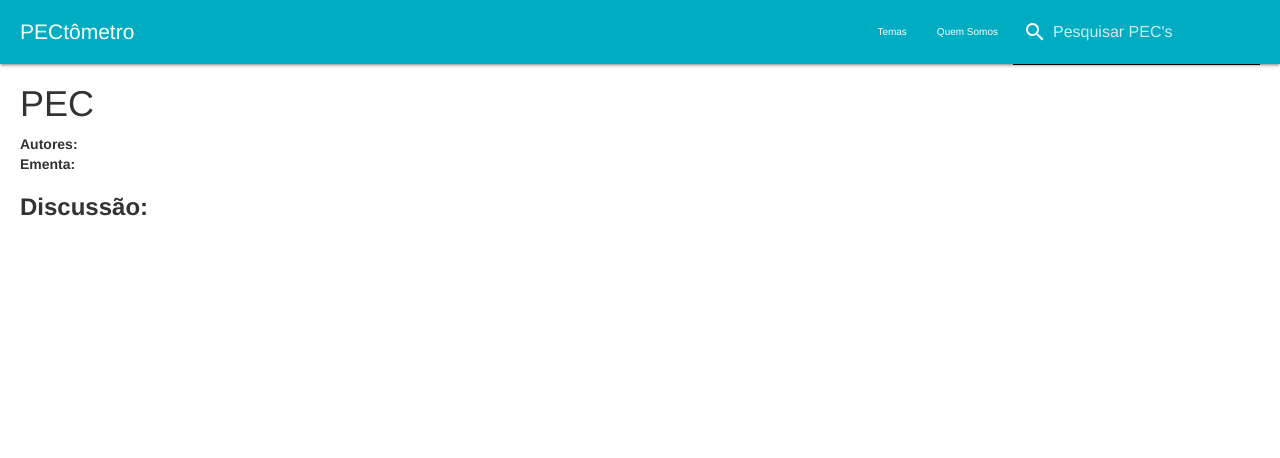
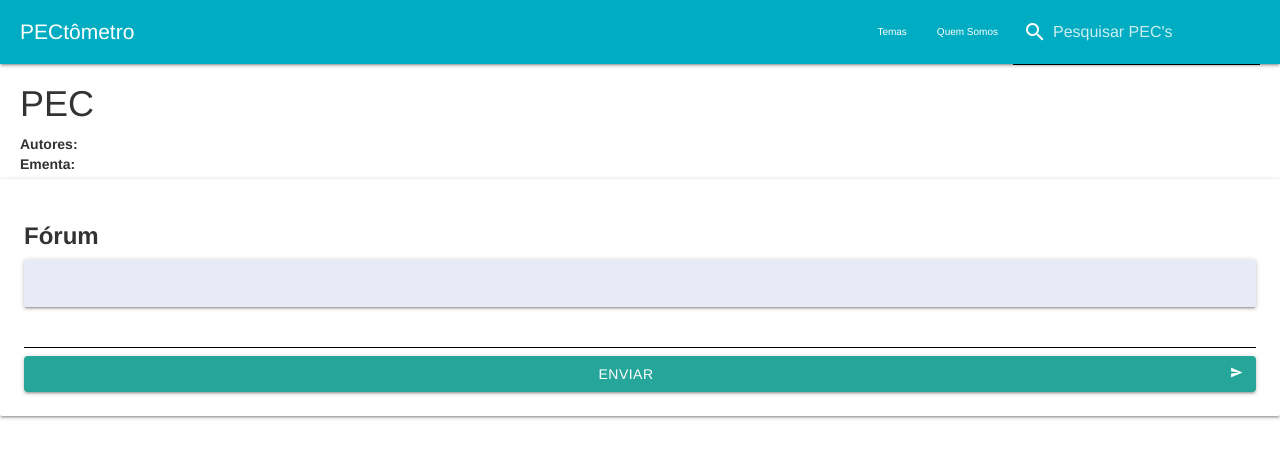
Before and after one commit to macaetano/pectometro, a website: page public/dadosPec.html in a window 1280 px wide. Drawn offline with nearby package versions, Linux system fonts and the light colour scheme; no server answers.

Commit message:
forum adicionado

```diff
--- a/public/dadosPec.html
+++ b/public/dadosPec.html
@@ -71,9 +71,23 @@
       <span id="span-ementa" style="font-weight: bold">Ementa: </span><span id="ementa"></span>
     </div>
 
-    <div id="comentarios" class="comentarios">
-      <h3 class="titulo">Discussão:</h3>
-    </div>
+    <div class="card">
+          <div class="card-content">
+            <h3 class="titulo">Fórum</h3>
+            <div class="card indigo lighten-5">
+                <div class="card-content">
+                    <div id="comentarios" class="comentarios"></div>
+                </div>
+            </div>
+            <input type="text" name="fname"  placeholder="Escreva seu comentário"><br>
+            <button class="btn waves-effect waves-light" style="width:100%" type="submit" name="action">Enviar
+                  <i class="material-icons right">send</i>
+            </button>
+
+          </div>
+      </div>
+
+        </div>
 
   </body>
 </html>
```
